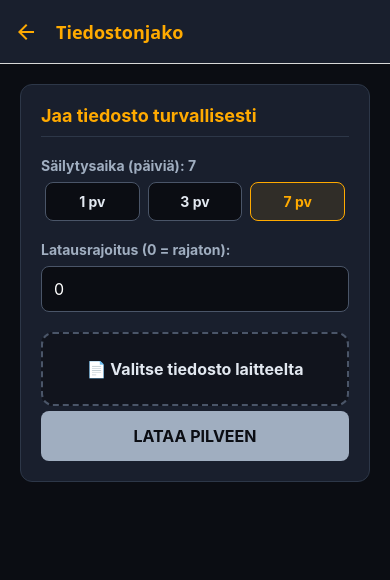
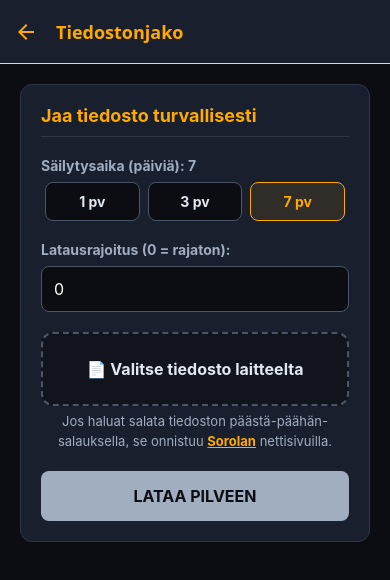
Before and after one commit to Domainmasteri/sorola-app, a React Native app: screen /Share in a window 390 px wide. Shown: the top 580 px of the page. Built offline with nearby package versions, Linux system fonts and the light colour scheme.

Commit message:
Enhance ShareScreen with encryption note and link
Added a note about end-to-end encryption and a link to Sorola's website.

```diff
--- a/screens/ShareScreen.js
+++ b/screens/ShareScreen.js
@@ -1,5 +1,5 @@
 import React, { useState } from 'react';
-import { View, Text, TextInput, TouchableOpacity, StyleSheet, ScrollView, ActivityIndicator } from 'react-native';
+import { View, Text, TextInput, TouchableOpacity, StyleSheet, ScrollView, ActivityIndicator, Linking } from 'react-native';
 import * as DocumentPicker from 'expo-document-picker';
 import * as Clipboard from 'expo-clipboard';
 
@@ -135,6 +135,15 @@ export default function ShareScreen() {
             </Text>
           )}
 
+          {/* Salaus-huomautus */}
+          <Text style={styles.infoText}>
+            Jos haluat salata tiedoston päästä-päähän-salauksella, se onnistuu{' '}
+            <Text style={styles.linkText} onPress={() => Linking.openURL('https://sorola.fi/jako')}>
+              Sorolan
+            </Text>
+            {' '}nettisivuilla.
+          </Text>
+
           {errorMsg ? <Text style={styles.errorText}>{errorMsg}</Text> : null}
 
           {/* Lähetys */}
@@ -212,6 +221,18 @@ const styles = StyleSheet.create({
   },
   filePickerText: { color: '#e2e8f0', fontSize: 16, fontWeight: 'bold', textAlign: 'center' },
   fileSizeText: { color: '#a0aec0', fontSize: 12, textAlign: 'center', marginBottom: 20 },
+  infoText: {
+    color: '#a0aec0',
+    fontSize: 13,
+    textAlign: 'center',
+    marginBottom: 20,
+    lineHeight: 20,
+  },
+  linkText: {
+    color: '#ffaa00',
+    fontWeight: 'bold',
+    textDecorationLine: 'underline',
+  },
   errorText: { color: '#ef4444', marginBottom: 10, textAlign: 'center', fontWeight: 'bold' },
   generateBtn: { backgroundColor: '#ffaa00', padding: 15, borderRadius: 8, alignItems: 'center' },
   generateBtnDisabled: { backgroundColor: '#a0aec0' },
```
